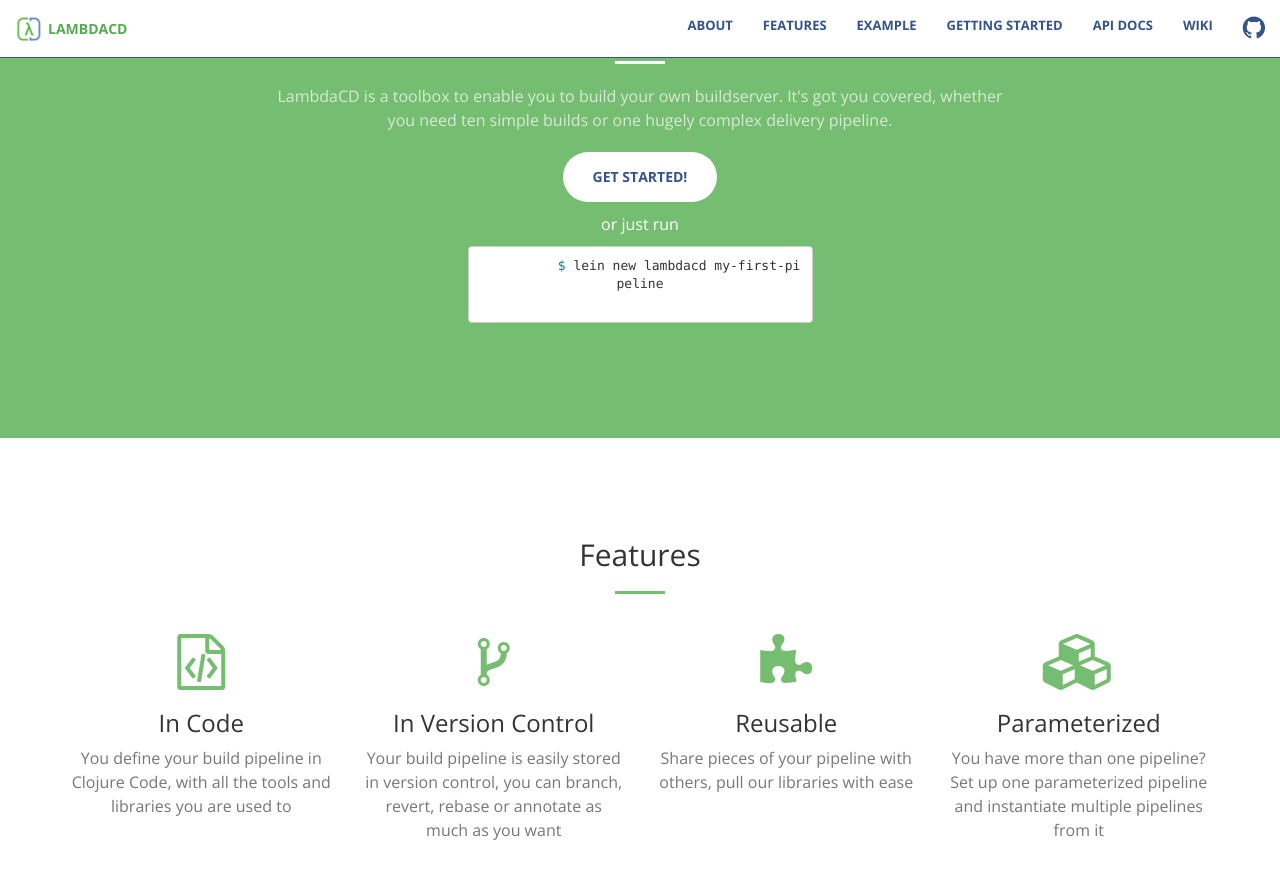
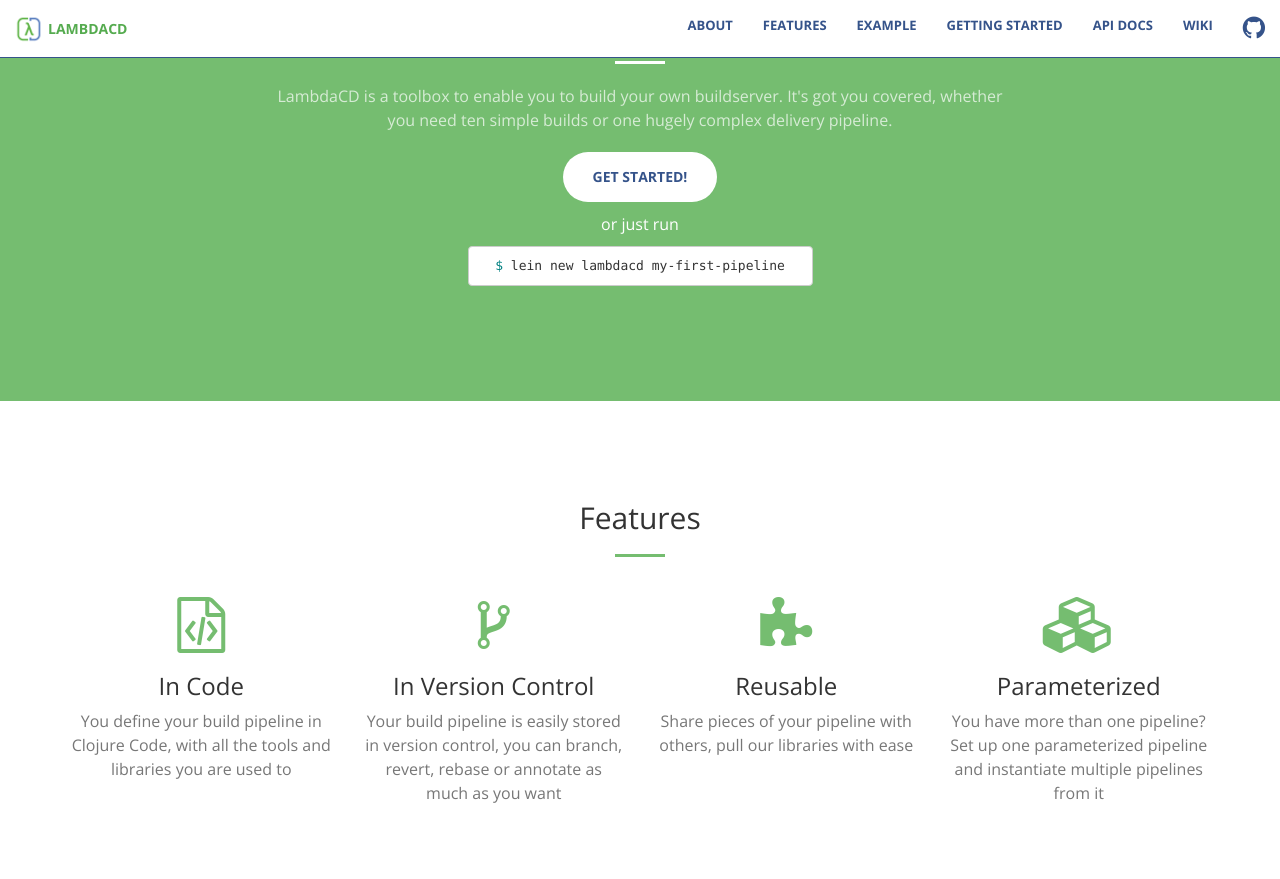
Before and after one commit to flosell/lambdacd, a Jekyll site: the page built from index.html, in a window 1280 px wide and 900 px high, scrolled down 992 px. Shown: the top 879 px of the window. Built offline with Jekyll 4.4.1, drawn with Linux system fonts in a browser that asks for light colours.

Commit message:
Try fixing whitespacing issue on website

```diff
--- a/css/creative.scss
+++ b/css/creative.scss
@@ -379,7 +379,9 @@ body {
 .lein-new-command pre {
     background-color: white;
 }
-
+.lein-new-command code {
+    white-space: pre-line;
+}
 .getting-started-or p {
     margin-top: 10px;
     margin-bottom: 10px;
```
